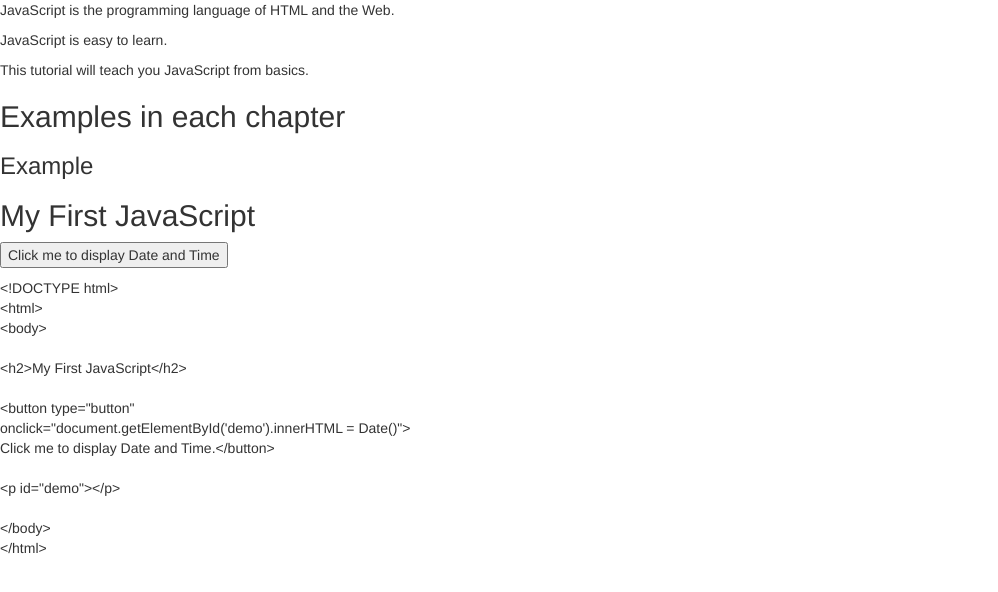
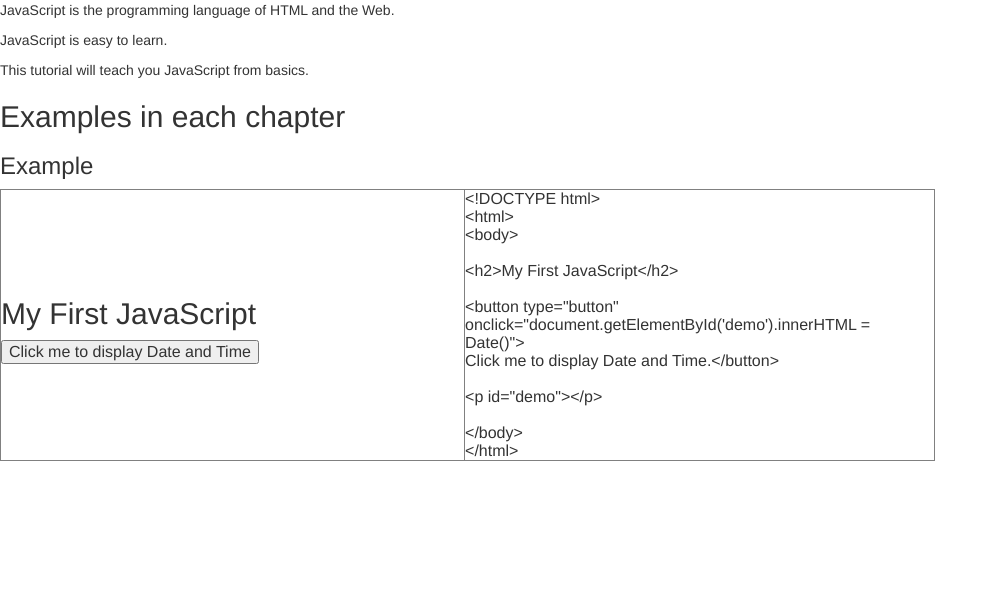
Before and after one commit to shrutiupari/day2, a plain HTML site: page Intro.html in a window 1280 px wide. Shown: the whole page, without its empty margins (0-998 px from the left). Drawn offline with nearby package versions, Linux system fonts and the light colour scheme.

Commit message:
Add files via upload

```diff
--- a/Intro.html
+++ b/Intro.html
@@ -18,12 +18,15 @@
     <h2> Examples in each chapter </h2>
     <div class="w3-example">
       <h3>Example</h3>
-    <div class="w3-padding w3-white notranslate">
+    </div>
+    <table width="935" height="121" border="1" cellpadding="50" cellspacing="20">
+          <tr>
+            <td width="392"><div class="w3-padding w3-white notranslate">
               <h2>My First JavaScript</h2>
-    <button type="button" onclick="document.getElementById('demo').innerHTML=Date()">
-    Click me to display Date and Time</button>
+              <button type="button" onClick="document.getElementById('demo').innerHTML=Date()"> Click me to display Date and Time</button>
               <p id="demo"></p>
-		&lt;!DOCTYPE html&gt;<br />
+            </div></td>
+            <td width="397"><div align="left">&lt;!DOCTYPE html&gt;<br />
   &lt;html&gt;<br />
   &lt;body&gt;<br />
   <br />
@@ -37,7 +40,8 @@ Click me to display Date and Time.&lt;/button&gt;<br />
   <br />
   &lt;/body&gt;<br />
   &lt;/html&gt; <br />
-
-    </div>
-    </div>
+            </div></td>
+          </tr>
+        </table>
+        <p>&nbsp;</p>
         </body>
```
Also changed, not shown: index.html (+2 -1 lines). Lines whose indentation alone changed are shown as unchanged.
